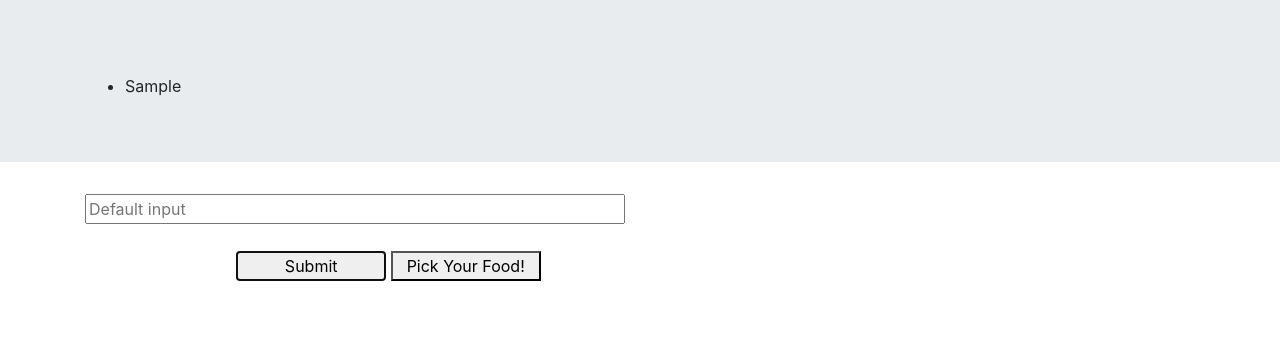
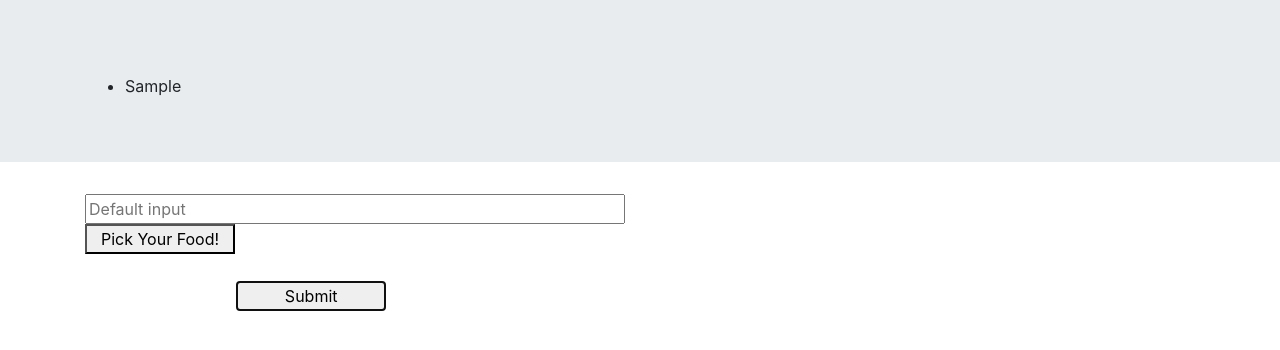
Before and after one commit to bwarner88/food-picker, a plain HTML site: page index.html in a window 1280 px wide. Both pictures are taken after typing "Sample" into the empty fields and a click on the button "Submit". Shown: the part 62-412 px from the top of the page. Drawn offline with nearby package versions, Linux system fonts and the light colour scheme.

Commit message:
added form

```diff
--- a/assets/app.js
+++ b/assets/app.js
@@ -4,7 +4,9 @@ $(document).ready(function () {
 
 
     var onClick = function () {
-        $('#submit').on('click', function () {
+
+        $('#submit').on('click', function (event) {
+            event.preventDefault();
             var userInput = $('#inputField').val();
             $('.choicesField').append('<ul>' + '<li>' + userInput + '</li>' + '</ul>');
             $('#inputField').val('')
@@ -13,7 +15,7 @@ $(document).ready(function () {
         });
     }
 
-    var foodRandom = function() {
+    var foodRandom = function () {
         $('.pick').on('click', function () {
             var yourDinner = placesToEat[Math.floor(Math.random() * placesToEat.length)]
 
--- a/index.html
+++ b/index.html
@@ -37,14 +37,16 @@
     <div class="container">
         <div class="row">
             <div class="col-md-6">
+                <form class="foodInput">
                 <input id="inputField" type="text" placeholder="Default input">
-                <button id="submit"> Submit</button>
+
 
                 <!-- Button trigger modal -->
                 <button type="button" class="pick" data-toggle="modal" data-target="#exampleModalCenter">
                     Pick Your Food!
                 </button>
-
+            </form>
+            <button type="submit" id="submit"> Submit</button>
                 <!-- Modal -->
                 <div class="modal fade" id="exampleModalCenter" tabindex="-1" role="dialog" aria-labelledby="exampleModalCenterTitle" aria-hidden="true">
                     <div class="modal-dialog modal-dialog-centered" role="document">
```
Lines whose indentation alone changed are shown as unchanged.
